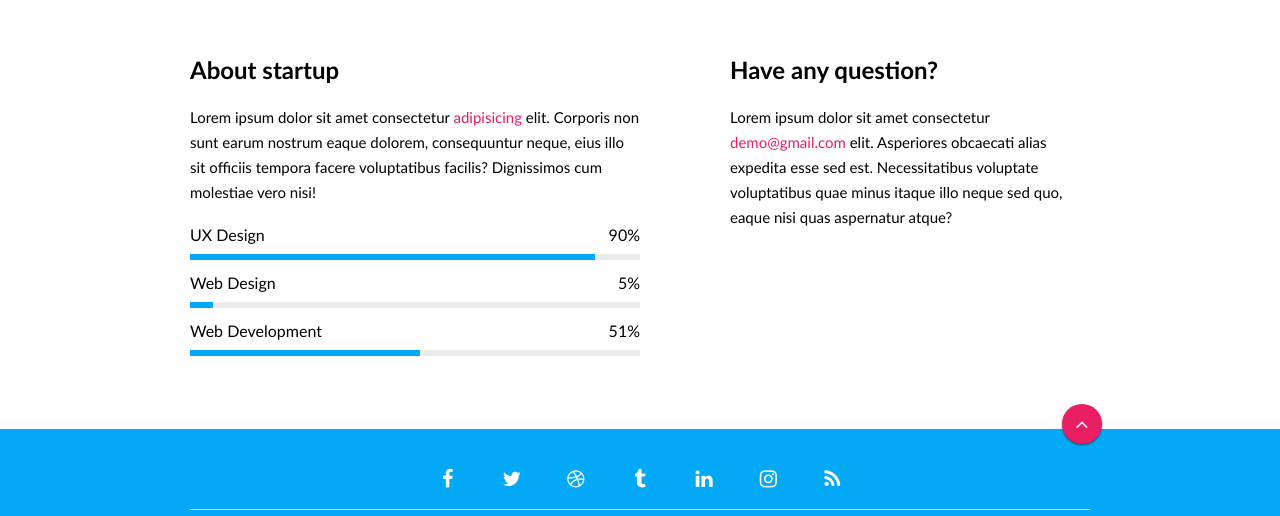
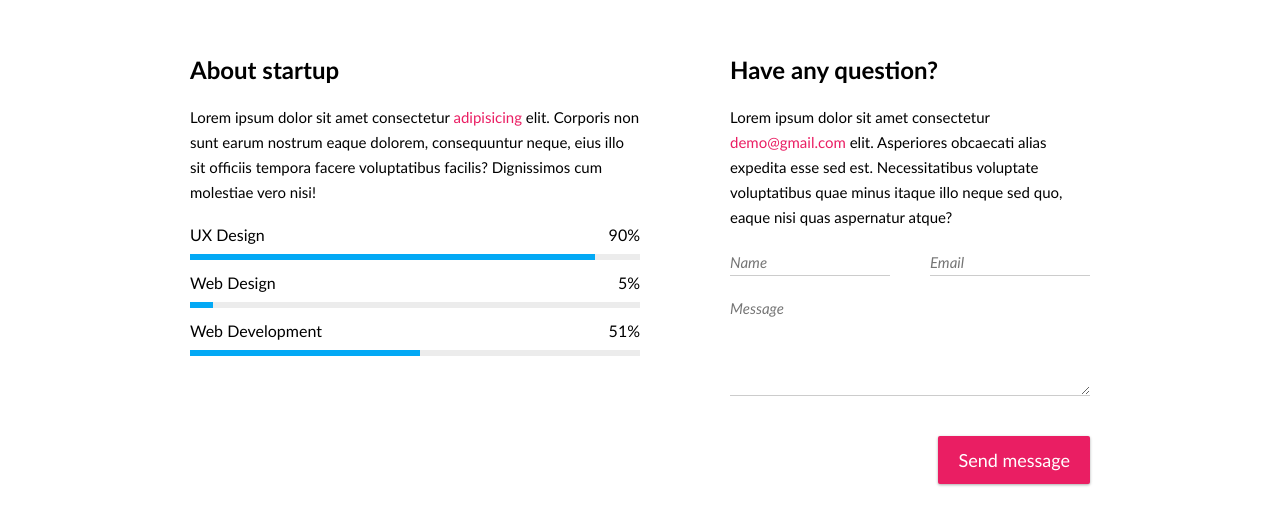
Before and after one commit to front-end-by-rimantas/10-grupe-coming-soon, a plain HTML site: page index.html in a window 1280 px wide. Shown: the part 805-1321 px from the top of the page. Drawn offline with Linux system fonts and the light colour scheme.

Commit message:
Send message form #8

```diff
--- /dev/null
+++ b/css/button.css
@@ -0,0 +1,14 @@
+.btn {
+    display: inline-block;
+    padding: 14px 20px;
+    font-size: 18px;
+    line-height: 20px;
+    background-color: #EA1E63;
+    color: #fff;
+    border-radius: 2px;
+    box-shadow: 0px 1px 3px #0005;
+    cursor: pointer;
+}
+    .btn:hover {
+        box-shadow: 0px 2px 4px #0009;
+    }
--- /dev/null
+++ b/css/form.css
@@ -0,0 +1,64 @@
+form {
+    display: inline-block;
+    width: 100%;
+}
+    form input {
+        display: inline-block;
+        width: calc(50% - 20px);
+        float: left;
+        font-size: 15px;
+        line-height: 25px;
+        margin-bottom: 20px;
+        border: none;
+        border-bottom: 1px solid #CCC;
+        outline: none;
+
+        /* animation-name: kaledos;
+        animation-duration: 2s;
+        animation-iteration-count: infinite; */
+    }
+        input::placeholder {
+            font-style: italic;
+        }
+        form input:nth-child(2) {
+            margin-left: 40px;
+        }
+    form textarea {
+        display: inline-block;
+        width: 100%;
+        min-height: 100px;
+        max-height: 300px;
+        margin-bottom: 40px;
+        resize: vertical;
+        font-size: 15px;
+        line-height: 25px;
+        border: none;
+        border-bottom: 1px solid #CCC;
+    }
+        textarea::placeholder {
+            font-style: italic;
+        }
+
+@keyframes kaledos {
+    0% {
+        outline-color: blue;
+    }
+    30% {
+        outline-color: green;
+    }
+    60% {
+        outline-color: red;
+    }
+    100% {
+        outline-color: blue;
+    }
+}
+
+@media (max-width: 600px) {
+    form input {
+        width: 100%;
+    }
+    form input:nth-child(2) {
+        margin-left: 0;
+    }
+}
--- a/index.html
+++ b/index.html
@@ -6,9 +6,11 @@
     <meta http-equiv="X-UA-Compatible" content="ie=edge">
     <title>Coming soon</title>
     <link rel="stylesheet" href="./css/font-awesome.min.css">
+    <link rel="stylesheet" href="./css/button.css">
     <link rel="stylesheet" href="./css/clock.css">
     <link rel="stylesheet" href="./css/mouse.css">
     <link rel="stylesheet" href="./css/progress-bar.css">
+    <link rel="stylesheet" href="./css/form.css">
     <link rel="stylesheet" href="./css/style.css">
 </head>
 <body>
@@ -87,6 +89,12 @@
             <div class="right">
                 <h3>Have any question?</h3>
                 <p>Lorem ipsum dolor sit amet consectetur <a href="mailto:demo@gmail.com">demo@gmail.com</a> elit. Asperiores obcaecati alias expedita esse sed est. Necessitatibus voluptate voluptatibus quae minus itaque illo neque sed quo, eaque nisi quas aspernatur atque?</p>
+                <form>
+                    <input name="name" type="text" placeholder="Name" value="">
+                    <input name="main-email" type="email" placeholder="Email" value="">
+                    <textarea name="message" placeholder="Message"></textarea>
+                    <div class="btn" style="float: right;">Send message</div>
+                </form>
             </div>
         </div>
     </div>
```
